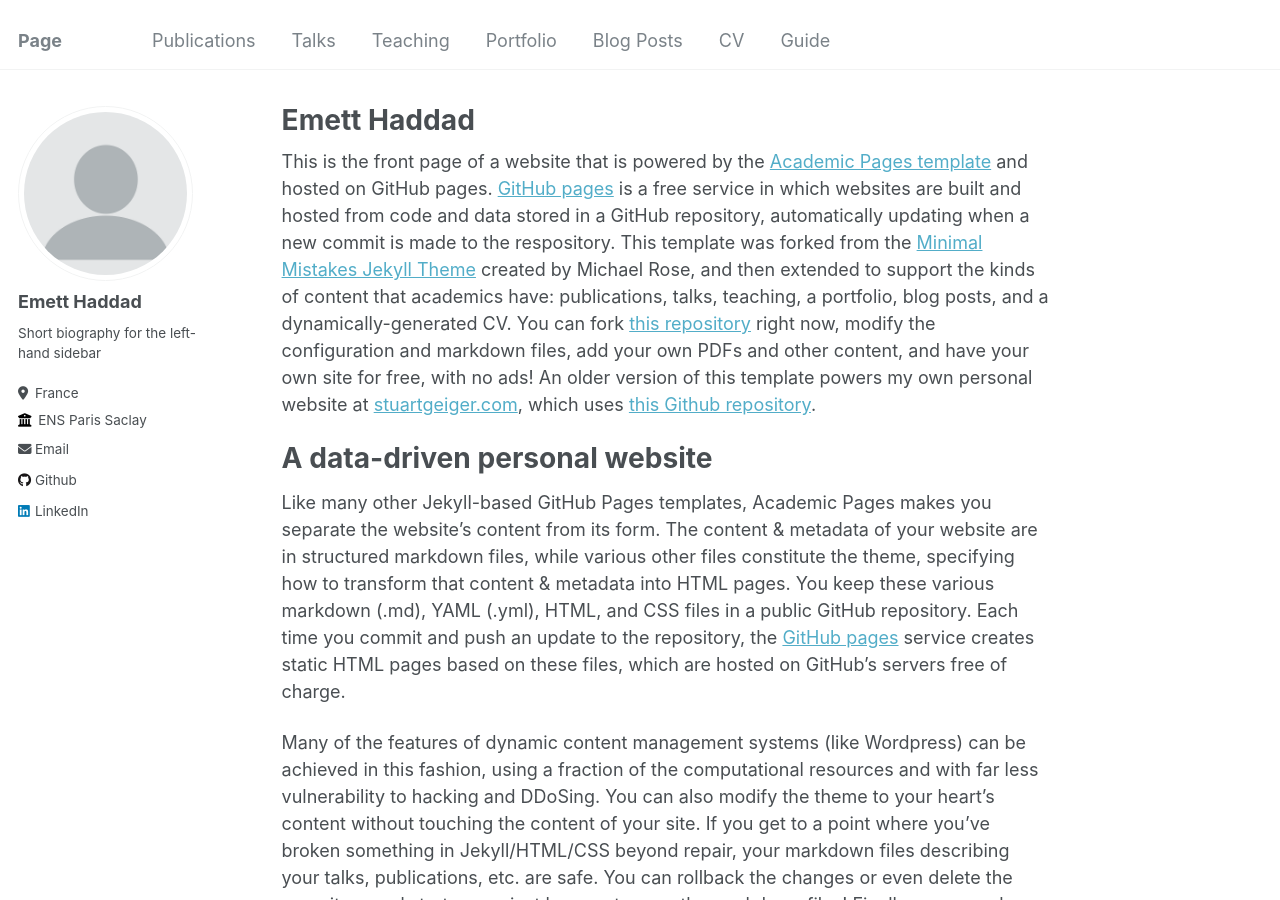
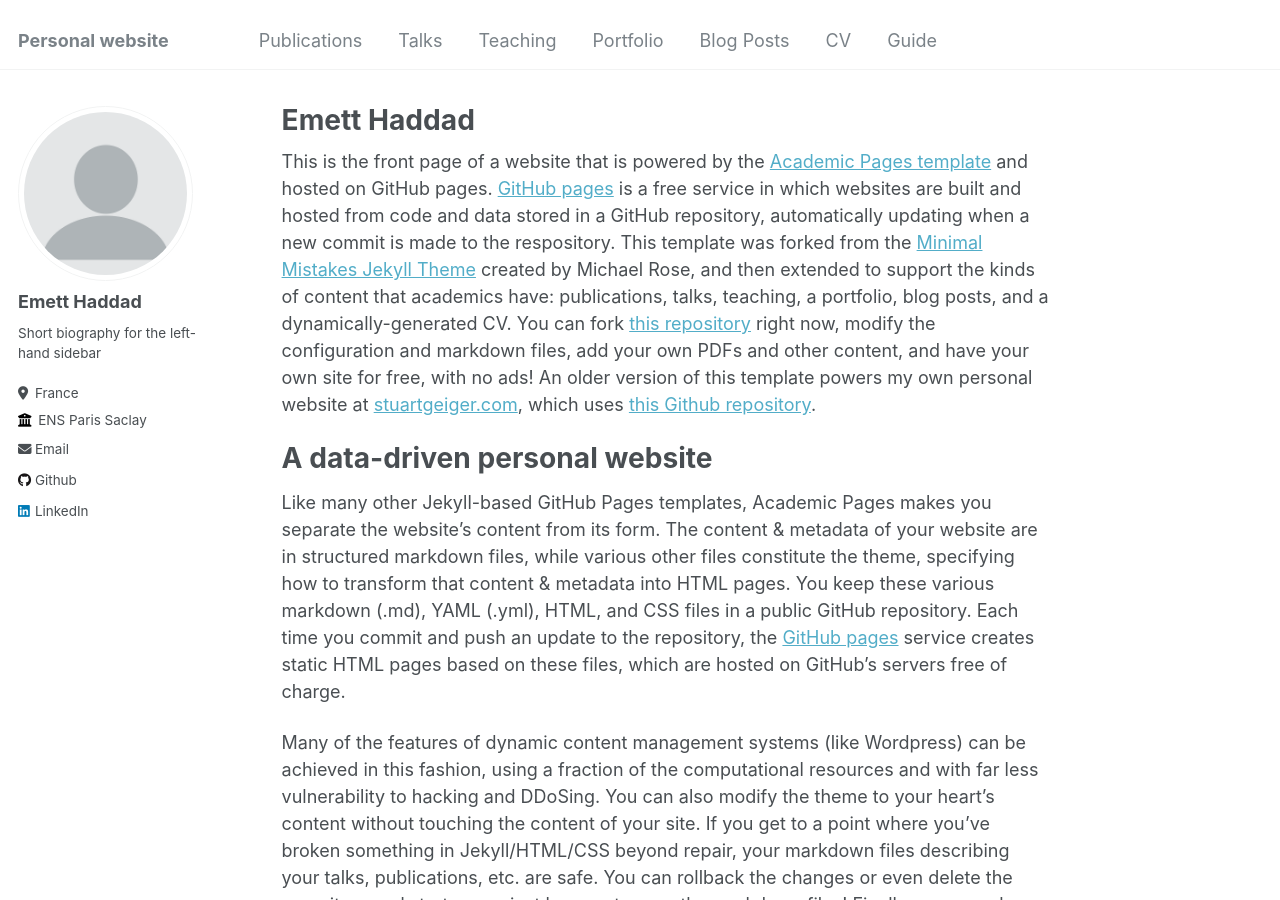
Before and after one commit to EmettGabrielH/Test-academic-pages, a Jekyll site: the page built from _pages/about.md, in a window 1280 px wide and 900 px high. Built offline with Jekyll 4.4.1, drawn with Linux system fonts in a browser that asks for light colours.

Commit message:
Update _config.yml

```diff
--- a/_config.yml
+++ b/_config.yml
@@ -8,7 +8,7 @@
 
 # Basic Site Settings
 locale                   : "en-US"
-title                    : "Page"
+title                    : "Personal website"
 title_separator          : "-"
 name                     : &name "Emett Haddad"
 description              : &description "personal description"
@@ -57,7 +57,7 @@ author:
   keybase          : # Username
   instagram        : # Username
   lastfm           : # Username
-  linkedin         : emett-h
+  linkedin         : emett-h-a33b07288
   mastodon         : # URL
   medium           : # URL
   pinterest        : # Username
```
